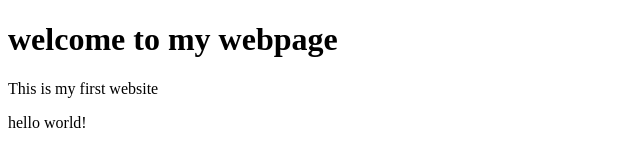
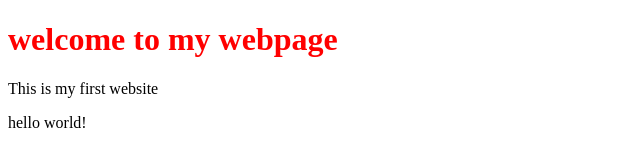
Before and after one commit to vinit-code-repeat/first, a plain HTML site: page index.html in a window 1280 px wide. Shown: the whole page, without its empty margins (0-640 px from the left). Drawn offline with Linux system fonts and the light colour scheme.

Commit message:
add style

```diff
--- a/index.html
+++ b/index.html
@@ -4,7 +4,7 @@
         <title>home</title>
     </head>
     <body>
-        <h1>welcome to my webpage</h1>
+        <h1 style="color:red;">welcome to my webpage</h1>
         <p>This is my first website</p>
         hello world!
     </body>
```
